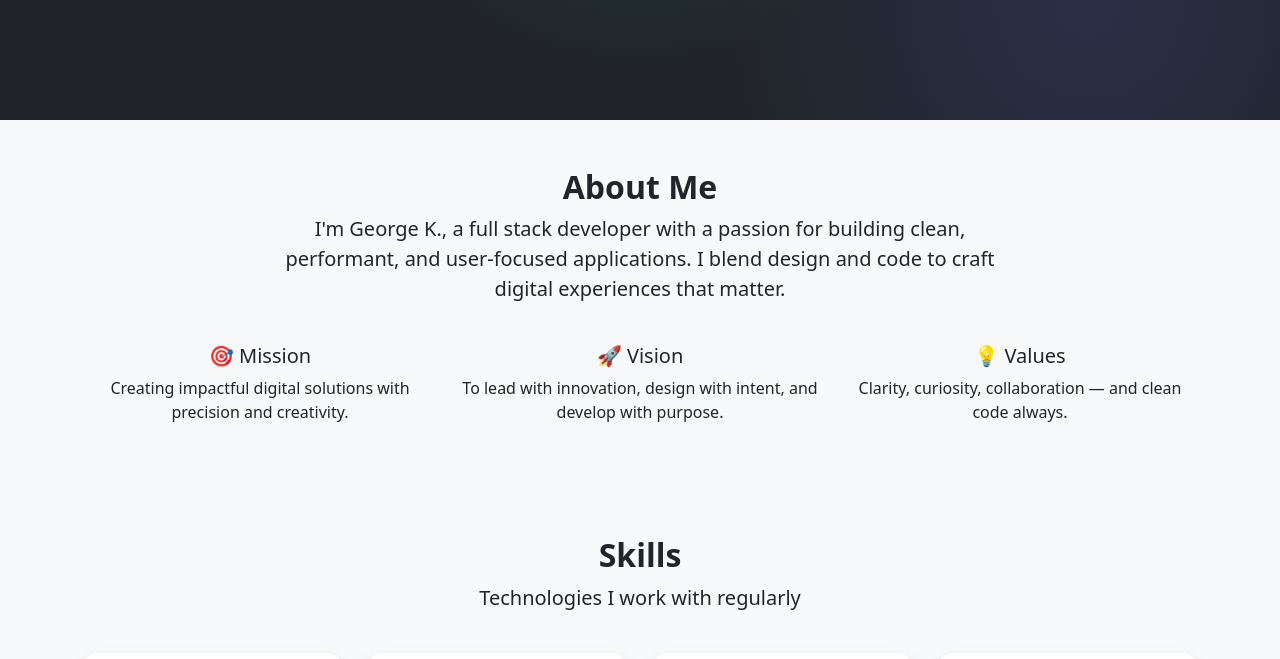
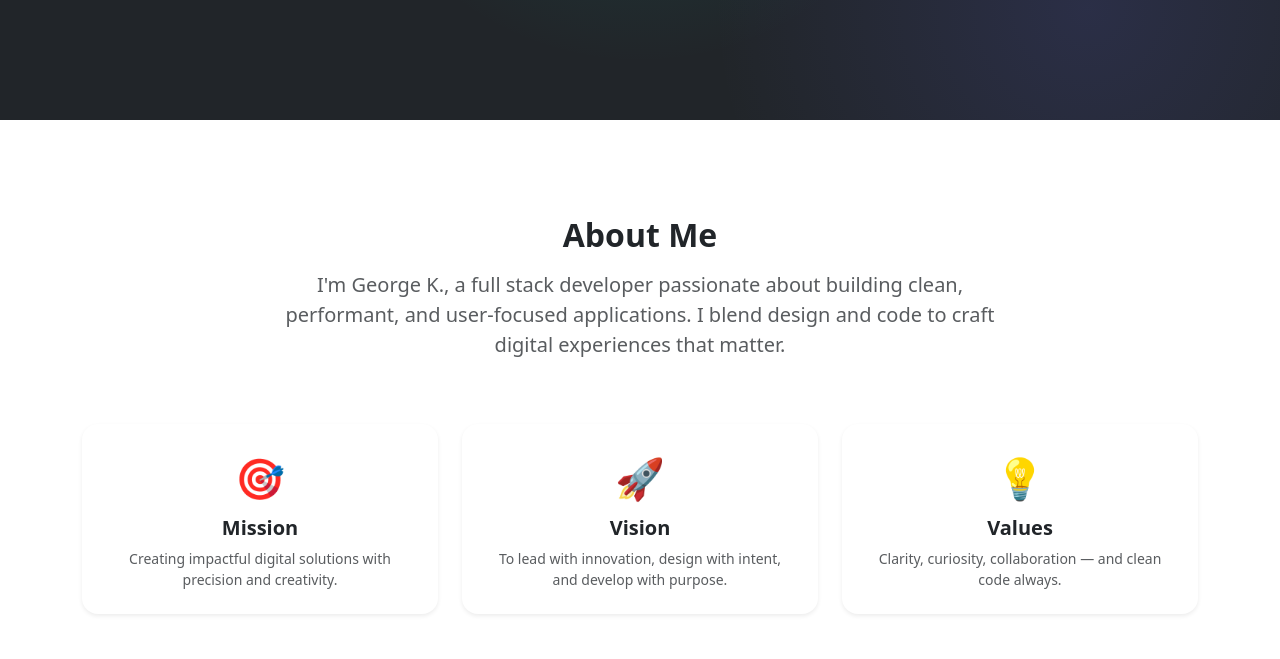
Before and after one commit to gkurkjian/Geos_Portfolio, a Next.js app: page / in a window 1280 px wide. Shown: the part 440-1099 px from the top of the page. Built offline with nearby package versions, Linux system fonts and the light colour scheme.

Commit message:
twelfth commit: Refactor About component layout and styling; enhance readability and structure

```diff
--- a/components/About.js
+++ b/components/About.js
@@ -1,34 +1,65 @@
-// components/About.js
-import { Container, Row, Col } from 'react-bootstrap';
+import { Container, Row, Col, Card } from 'react-bootstrap';
 
 export default function About() {
   return (
-    <div className="bg-light py-5" id="about">
+    <section className="bg-white py-6 py-lg-7" id="about">
       <Container>
-        <Row className="justify-content-center text-center mb-4">
+        {/* Header */}
+        <Row className="justify-content-center text-center mb-5">
           <Col md={8}>
-            <h2 className="fw-bold">About Me</h2>
-            <p className="lead">
-              I&apos;m George K., a full stack developer with a passion for building clean,
-              performant, and user-focused applications. I blend design and code to craft digital experiences that matter.
+            <h2 className="fw-bold mb-3">About Me</h2>
+            <p className="lead text-muted">
+              I&apos;m George K., a full stack developer passionate about building clean, performant, and user-focused applications. I blend design and code to craft digital experiences that matter.
             </p>
           </Col>
         </Row>
-        <Row className="text-center">
-          <Col md={4}>
-            <h5>🎯 Mission</h5>
-            <p>Creating impactful digital solutions with precision and creativity.</p>
+
+        {/* Mission / Vision / Values */}
+        <Row className="g-4 justify-content-center text-center">
+          <Col md={6} lg={4}>
+            <Card className="border-0 shadow-sm h-100 p-4 rounded-4">
+              <div className="fs-1 mb-2">🎯</div>
+              <h5 className="fw-bold mb-2">Mission</h5>
+              <p className="text-muted small mb-0">
+                Creating impactful digital solutions with precision and creativity.
+              </p>
+            </Card>
           </Col>
-          <Col md={4}>
-            <h5>🚀 Vision</h5>
-            <p>To lead with innovation, design with intent, and develop with purpose.</p>
+
+          <Col md={6} lg={4}>
+            <Card className="border-0 shadow-sm h-100 p-4 rounded-4">
+              <div className="fs-1 mb-2">🚀</div>
+              <h5 className="fw-bold mb-2">Vision</h5>
+              <p className="text-muted small mb-0">
+                To lead with innovation, design with intent, and develop with purpose.
+              </p>
+            </Card>
           </Col>
-          <Col md={4}>
-            <h5>💡 Values</h5>
-            <p>Clarity, curiosity, collaboration — and clean code always.</p>
+
+          <Col md={6} lg={4}>
+            <Card className="border-0 shadow-sm h-100 p-4 rounded-4">
+              <div className="fs-1 mb-2">💡</div>
+              <h5 className="fw-bold mb-2">Values</h5>
+              <p className="text-muted small mb-0">
+                Clarity, curiosity, collaboration — and clean code always.
+              </p>
+            </Card>
           </Col>
         </Row>
       </Container>
-    </div>
+
+      <style jsx>{`
+        section {
+          scroll-margin-top: 80px;
+        }
+
+        @media (min-width: 992px) {
+          .py-lg-7 {
+            padding-top: 6rem !important;
+            padding-bottom: 6rem !important;
+          }
+        }
+      `}</style>
+    </section>
   );
 }
```
